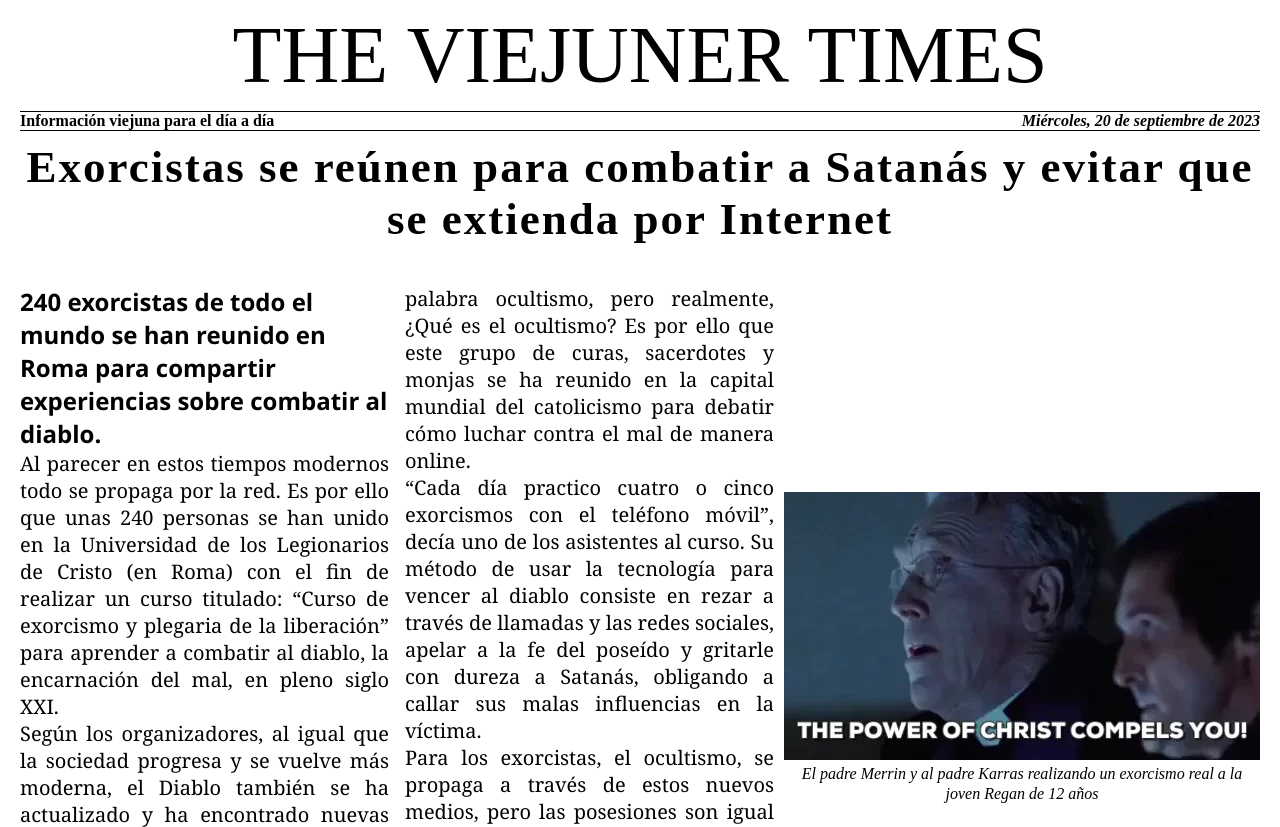
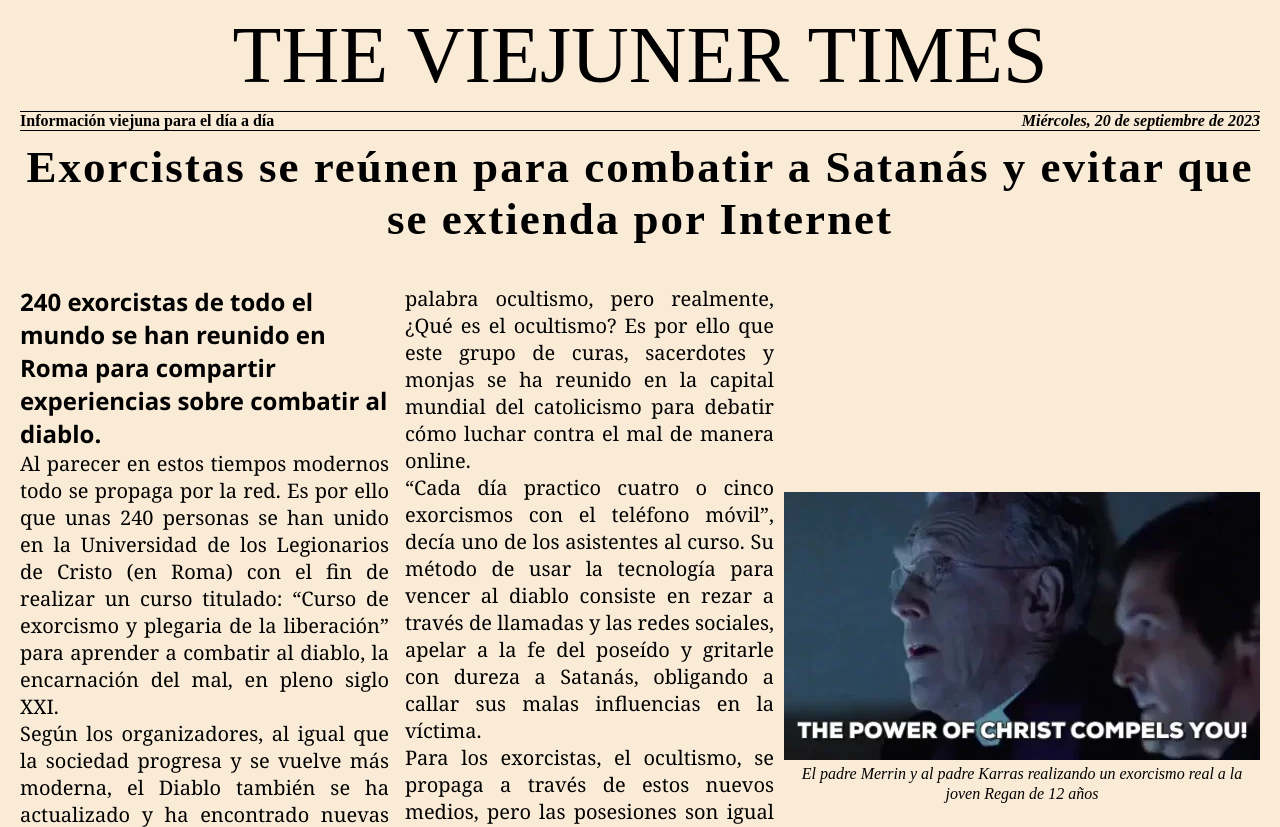
Before and after one commit to alejandroFMA/Periodico, a plain HTML site: page index.html in a window 1280 px wide. Shown: the top 827 px of the page. Drawn offline with Linux system fonts and the light colour scheme.

Commit message:
Add files via upload

```diff
--- a/style.css
+++ b/style.css
@@ -6,7 +6,8 @@
 
 body{
     height: 100vh;
-    margin: 0
+    margin: 0;
+    background-color: antiquewhite;
 }
 
 h2, h3, h4{
```
